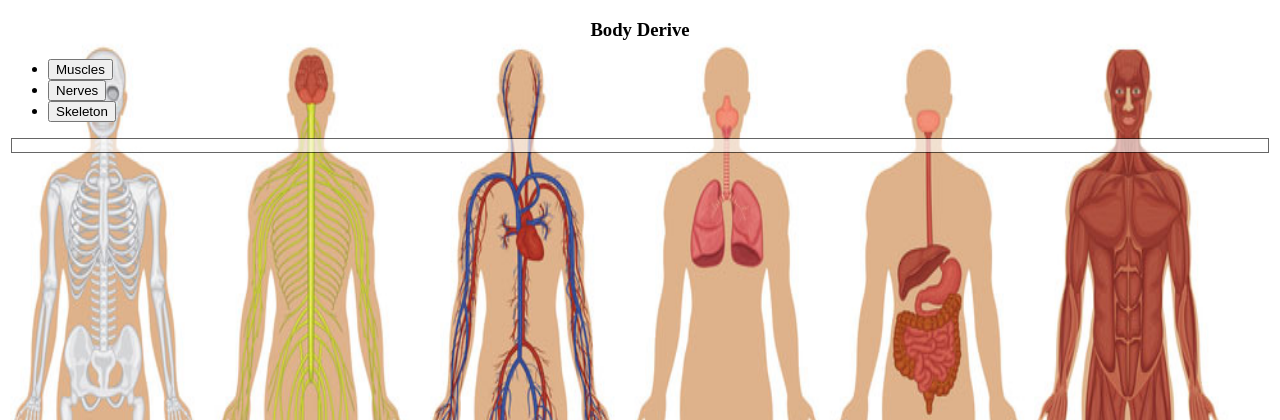
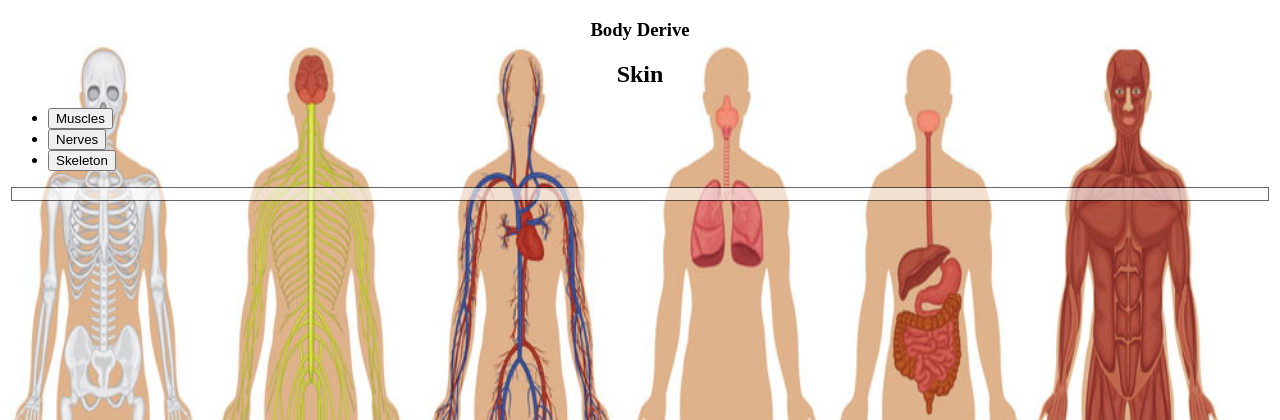
Before and after one commit to zoharsajith/Art_151_Project2, a Flask app: page / in a window 1280 px wide. Shown: the top 420 px of the page. Run offline with Flask 2, Linux system fonts and the light colour scheme; data that the repository does not hold is empty.

Commit message:
changing some stuff

```diff
--- a/walk/templates/index.html
+++ b/walk/templates/index.html
@@ -14,6 +14,10 @@
     <h3 align='center'>
         Body Derive
     </h3>
+
+    <h2 align='center'>
+        Skin
+    </h2>
 
     <ul>
         <li> <form action="muscles">
```
